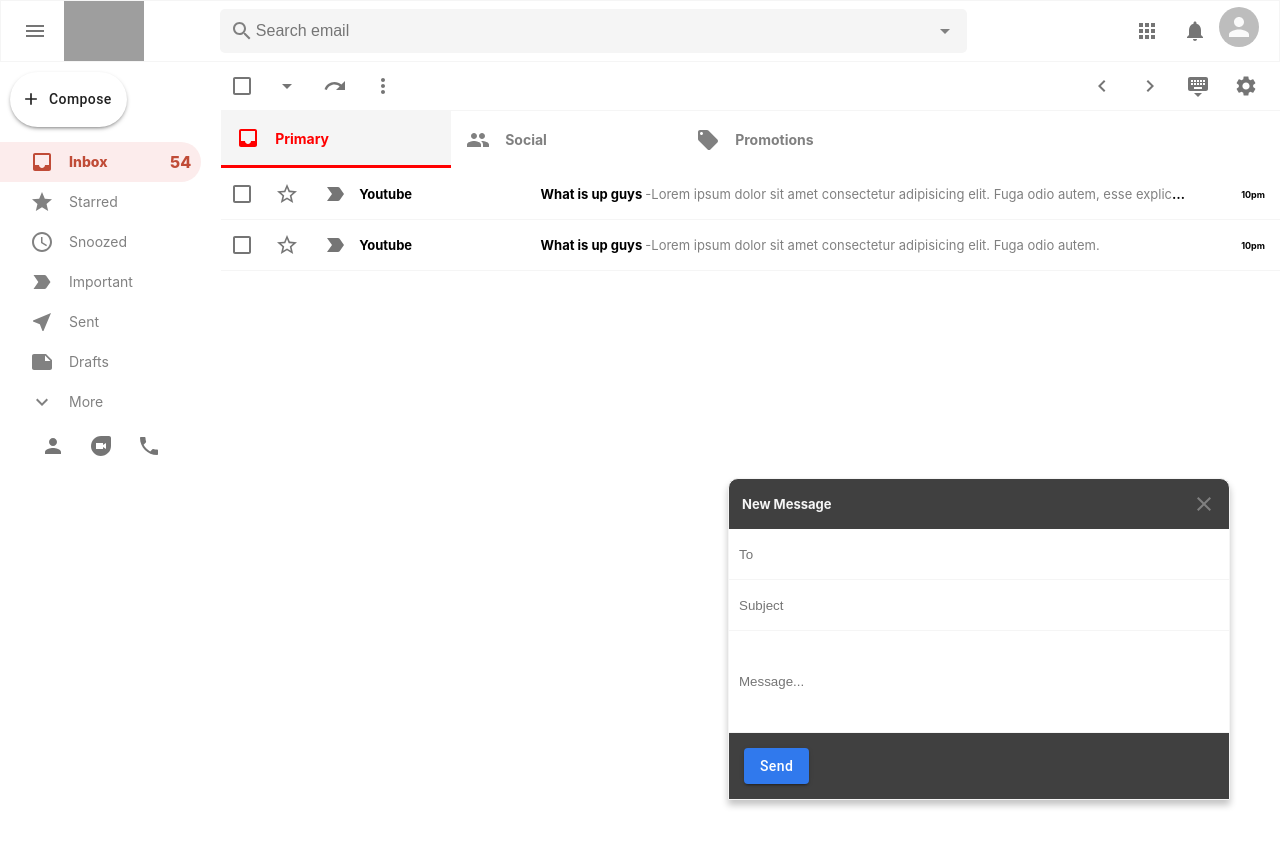
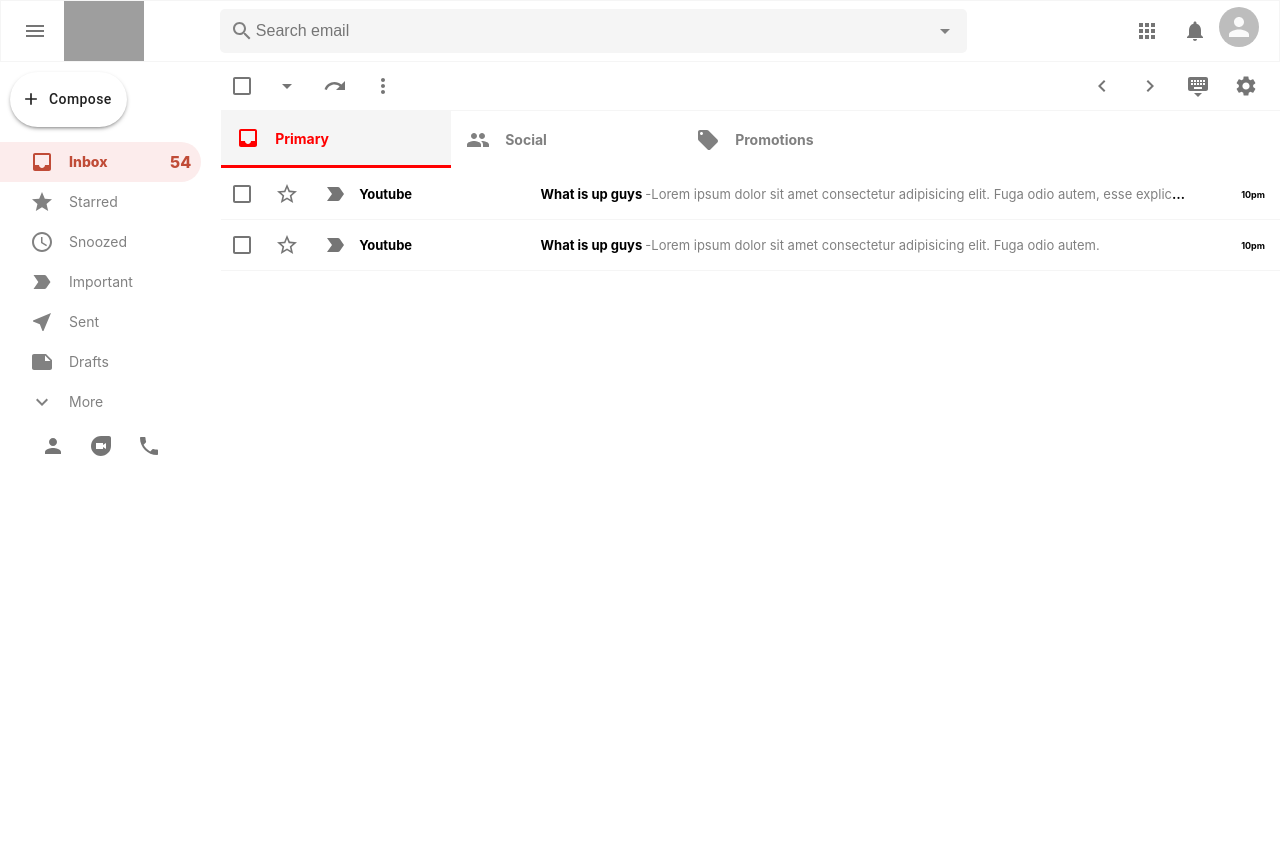
Before and after one commit to fasbrothers/gmail-clone, a React (Create React App) app: page / in a window 1280 px wide. Shown: the top 846 px of the page. Built offline with nearby package versions, Linux system fonts and the light colour scheme; grey boxes are pictures that could not be loaded.

Commit message:
made some changes

```diff
--- a/src/App.js
+++ b/src/App.js
@@ -1,19 +1,17 @@
-import React from 'react';
-import './App.css';
-import Header from './Header';
-import Sidebar from './Sidebar';
-import {
-  BrowserRouter as Router,
-  Switch,
-  Route,
-  Link
-} from "react-router-dom";
-import Mail from './Mail';
-import EmailList from './EmailList'
-import SendMail from './SendMail';
-
+import React from "react";
+import "./App.css";
+import Header from "./Header";
+import Sidebar from "./Sidebar";
+import { BrowserRouter as Router, Switch, Route, Link } from "react-router-dom";
+import Mail from "./Mail";
+import EmailList from "./EmailList";
+import SendMail from "./SendMail";
+import { useSelector } from "react-redux";
+import { selectSendMessageIsOpen } from "./features/mailSlice";
 
 function App() {
+  const sendMessageIsOpen = useSelector(selectSendMessageIsOpen);
+
   return (
     <Router>
       <div className="App">
@@ -22,16 +20,16 @@
           <Sidebar />
 
           <Switch>
-                <Route path='/mail'>
+            <Route path="/mail">
               <Mail />
             </Route>
-                <Route path='/'>
+            <Route path="/">
               <EmailList />
             </Route>
           </Switch>
         </div>
 
-            <SendMail />
+        {sendMessageIsOpen && <SendMail />}
       </div>
     </Router>
   );
--- a/src/SendMail.js
+++ b/src/SendMail.js
@@ -3,8 +3,11 @@
 import CloseIcon from "@material-ui/icons/Close";
 import { Button } from "@material-ui/core";
 import { useForm } from "react-hook-form";
+import { closeSendMessage } from "./features/mailSlice";
+import { useDispatch } from "react-redux";
 
 function SendMail() {
+  const dispatch = useDispatch();
   const {
     register,
     handleSubmit,
@@ -18,12 +21,15 @@
     <div className="sendMail">
       <div className="sendMail__header">
         <h3>New Message</h3>
-        <CloseIcon className="sendMail__close" />
+        <CloseIcon
+          onClick={() => dispatch(closeSendMessage())}
+          className="sendMail__close"
+        />
       </div>
       <form onSubmit={handleSubmit(onSubmit)}>
         <input
           placeholder="To"
-          type="text"
+          type="email"
           {...register("to", { required: true })}
         />
         {errors.to && <p className="sendMail__error">To is required</p>}
--- a/src/Sidebar.js
+++ b/src/Sidebar.js
@@ -1,32 +1,45 @@
-import { Button, IconButton } from '@material-ui/core'
-import React from 'react'
-import './Sidebar.css'
-import AddIcon from '@material-ui/icons/Add';
-import InboxIcon from '@material-ui/icons/Inbox';
-import StarIcon from '@material-ui/icons/Star';
-import AccessTimeIcon from '@material-ui/icons/AccessTime';
-import LabelImportantIcon from '@material-ui/icons/LabelImportant';
-import NearMeIcon from '@material-ui/icons/NearMe';
-import NoteIcon from '@material-ui/icons/Note';
-import ExpandMoreIcon from '@material-ui/icons/ExpandMore';
-import PersonIcon from '@material-ui/icons/Person';
-import DuoIcon from '@material-ui/icons/Duo';
-import PhoneIcon from '@material-ui/icons/Phone';
-import SidebarOption from './SidebarOption';
+import { Button, IconButton } from "@material-ui/core";
+import React from "react";
+import "./Sidebar.css";
+import AddIcon from "@material-ui/icons/Add";
+import InboxIcon from "@material-ui/icons/Inbox";
+import StarIcon from "@material-ui/icons/Star";
+import AccessTimeIcon from "@material-ui/icons/AccessTime";
+import LabelImportantIcon from "@material-ui/icons/LabelImportant";
+import NearMeIcon from "@material-ui/icons/NearMe";
+import NoteIcon from "@material-ui/icons/Note";
+import ExpandMoreIcon from "@material-ui/icons/ExpandMore";
+import PersonIcon from "@material-ui/icons/Person";
+import DuoIcon from "@material-ui/icons/Duo";
+import PhoneIcon from "@material-ui/icons/Phone";
+import SidebarOption from "./SidebarOption";
+import { useDispatch } from "react-redux";
+import { openSendMessage } from "./features/mailSlice";
 
 function Sidebar() {
+  const dispatch = useDispatch();
+
   return (
     <div className="sidebar">
-            <Button startIcon={<AddIcon fontSize="large"/>}className= 'sidebar__compose'>
+      <Button
+        startIcon={<AddIcon fontSize="large" />}
+        className="sidebar__compose"
+        onClick={() => dispatch(openSendMessage())}
+      >
         Compose
       </Button>
-            <SidebarOption Icon ={InboxIcon} title="Inbox" number = {54} selected= {true} />
-            <SidebarOption Icon ={StarIcon} title="Starred" number = {24} />
-            <SidebarOption Icon ={AccessTimeIcon} title="Snoozed" number = {43} />
-            <SidebarOption Icon ={LabelImportantIcon} title="Important" number = {2} />
-            <SidebarOption Icon ={NearMeIcon} title="Sent" number = {34} />
-            <SidebarOption Icon ={NoteIcon} title="Drafts" number = {65} />
-            <SidebarOption Icon ={ExpandMoreIcon} title="More" number = {65} />
+      <SidebarOption
+        Icon={InboxIcon}
+        title="Inbox"
+        number={54}
+        selected={true}
+      />
+      <SidebarOption Icon={StarIcon} title="Starred" number={24} />
+      <SidebarOption Icon={AccessTimeIcon} title="Snoozed" number={43} />
+      <SidebarOption Icon={LabelImportantIcon} title="Important" number={2} />
+      <SidebarOption Icon={NearMeIcon} title="Sent" number={34} />
+      <SidebarOption Icon={NoteIcon} title="Drafts" number={65} />
+      <SidebarOption Icon={ExpandMoreIcon} title="More" number={65} />
       <div className="sidebar__footer">
         <div className="sidebar__footerIcons">
           <IconButton>
@@ -41,7 +54,7 @@
         </div>
       </div>
     </div>
-    )
+  );
 }
 
-export default Sidebar
+export default Sidebar;
--- a/src/features/mailSlice.js
+++ b/src/features/mailSlice.js
@@ -1,15 +1,15 @@
 import { createSlice } from "@reduxjs/toolkit";
 
 export const mailSlice = createSlice({
-  name: "counter",
+  name: "mail",
   initialState: {
     sendMessageIsOpen: false,
   },
   reducers: {
     openSendMessage: (state) => {
-      state.openSendMessage = true;
+      state.sendMessageIsOpen = true;
     },
-    decrement: (state) => {
+    closeSendMessage: (state) => {
       state.sendMessageIsOpen = false;
     },
   },
```
Lines whose indentation alone changed are shown as unchanged.
